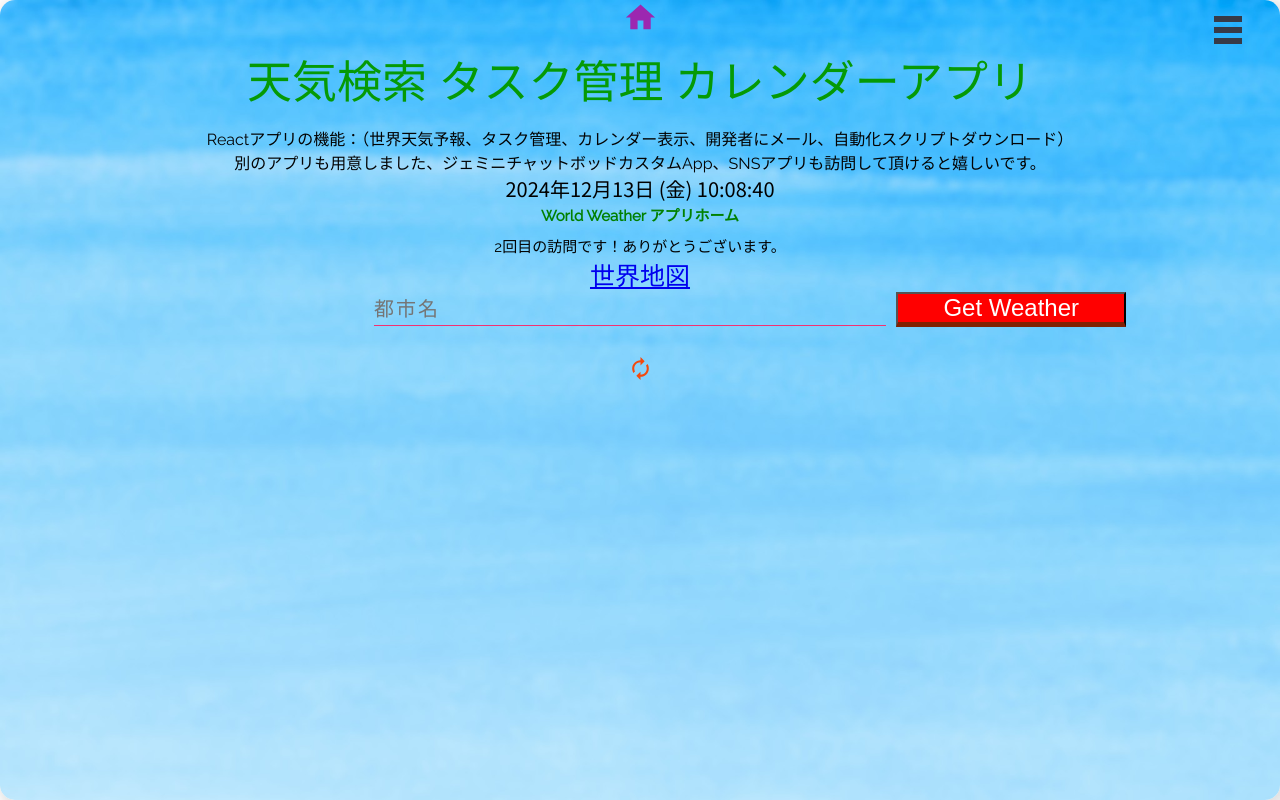
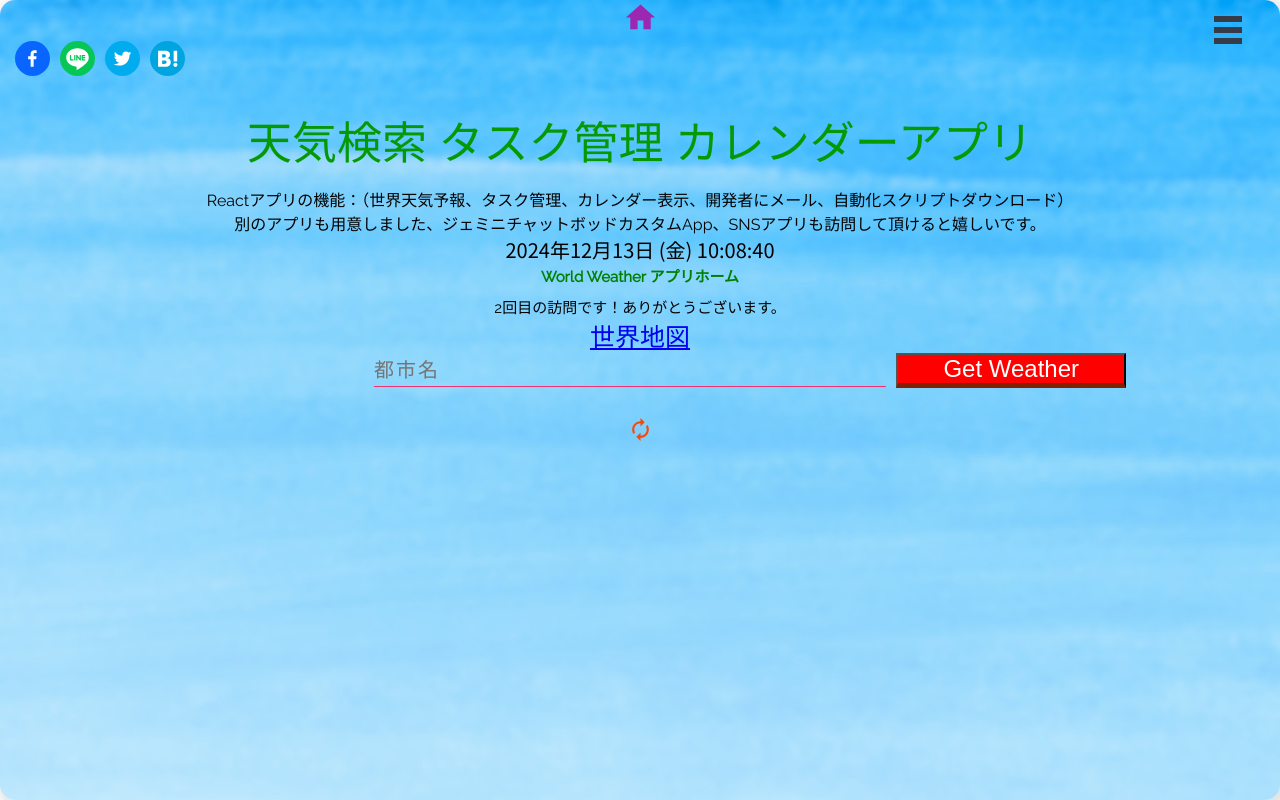
Before and after one commit to masatuber/weather-todo-quiz-app, a React (Vite) app: page / in a window 1280 px wide. Built offline with nearby package versions, Linux system fonts and the light colour scheme; no server answers.

Commit message:
“テストコードブランチだけどSNSボタンプッシュ”

```diff
--- a/package.json
+++ b/package.json
@@ -26,6 +26,7 @@
     "react-dom": "^18.3.1",
     "react-modal": "^3.16.3",
     "react-router-dom": "^7.5.2",
+    "react-share": "^5.2.2",
     "uuid": "^11.0.4",
     "xlsx": "^0.18.5"
   },
--- a/src/App.css
+++ b/src/App.css
@@ -311,3 +311,8 @@ input[type="text"] {
             position: relative;
         }
 }
+
+/* SNSボタン表示 */
+.snsButton {
+    margin-left: 15px;
+}
--- a/src/App.jsx
+++ b/src/App.jsx
@@ -14,6 +14,7 @@ import axios from "axios";
 import { bubble as Menu } from "react-burger-menu"; //ハンバーガーメニューライブラリ使用
 import HomeIcon from '@mui/icons-material/Home';  //Homeアイコン導入
 import AutorenewIcon from '@mui/icons-material/Autorenew';  //リロードアイコン導入
+import ShareButtonList from './components/counter/shareSns/ShareButtonList';
 
 // 動的インポート
 const NotFound = lazy(() => import('./components/not_found'));
@@ -90,10 +91,7 @@ const WEATHER_API_KEI = import.meta.env.VITE_REACT_APP_WEATHER_API_KEY;
             {/* ハンバーガーメニュー 配置用*/}
             <div className="menuContainer">
               <Menu>
-                <Link
-                  className="menu-item"
-                  to="/"
-                >
+                <Link className="menu-item" to="/">
                   World Weather アプリ
                 </Link>
                 <Link
@@ -108,28 +106,16 @@ const WEATHER_API_KEI = import.meta.env.VITE_REACT_APP_WEATHER_API_KEY;
                   ジェミニカスタムAppはこちら
                 </Link>
                 {/* chat bot API追加 */}
-                <Link
-                  className="menu-item"
-                  to="/TodoApps"
-                >
+                <Link className="menu-item" to="/TodoApps">
                   ReactTodoアプリを開く
                 </Link>
-                <Link
-                  className="menu-item"
-                  to="/Calendar"
-                >
+                <Link className="menu-item" to="/Calendar">
                   簡易カレンダーアプリを開く
                 </Link>
-                <Link
-                  className="menu-item"
-                  to="/PasswordGenerator"
-                >
+                <Link className="menu-item" to="/PasswordGenerator">
                   パスワード生成アプリを開く
                 </Link>
-                <Link
-                  className="menu-item"
-                  to="/PythonDlPage"
-                >
+                <Link className="menu-item" to="/PythonDlPage">
                   Python exeダウンロードページ
                 </Link>
                 <Link
@@ -165,17 +151,14 @@ const WEATHER_API_KEI = import.meta.env.VITE_REACT_APP_WEATHER_API_KEY;
                 >
                   Youtubeチャンネルはこちら
                 </Link>
-                <Link
-                  className="menu-item"
-                  to="/Inquiry"
-                >
+                <Link className="menu-item" to="/Inquiry">
                   開発者にお問合せページはこちら
                 </Link>
               </Menu>
               {/* タイトルよりも上に配置する タイトル、時計は常にレンダーする */}
               {/*フラグメントで複数のコーポメントreturnさせる*/}
             </div>
-              {/* ルーティング 用*/}
+            {/* ルーティング 用*/}
             <Routes>
               <Route
                 index
@@ -185,6 +168,12 @@ const WEATHER_API_KEI = import.meta.env.VITE_REACT_APP_WEATHER_API_KEY;
                       <div className="homeBody">
                         {/* ホームForm時計結果ボタン常時表示 */}
                         <HomeIcon color="secondary" sx={{ fontSize: 35 }} />
+                        <div className="snsButton">
+                          <ShareButtonList
+                            title="このアプリはマルチアプリです"
+                            url="https://masatuber-weather-app3.netlify.app"
+                          />
+                        </div>
                         <Title />
                         <div className="dit">
                           <font color="black">
--- /dev/null
+++ b/src/components/counter/shareSns/ShareButtonList.jsx
@@ -0,0 +1,53 @@
+import {
+  FacebookIcon,
+  FacebookShareButton,
+  HatenaIcon,
+  HatenaShareButton,
+  LineIcon,
+  LineShareButton,
+  TwitterIcon,
+  TwitterShareButton,
+} from "react-share";
+import styled from "@emotion/styled";
+
+//ボタンのサイズは変数格納実施予定
+const Wrapper = styled.div`
+  display: flex;
+  padding-bottom: 20px;
+`;
+
+const ButtonWrapper = styled.div`
+  padding-right: 10px;
+`;
+
+const ShareButtonList = ({ title, url = window.location.href }) => {
+  return (
+    <Wrapper>
+      <ButtonWrapper>
+        <FacebookShareButton url={url}>
+          <FacebookIcon size={35} round />
+        </FacebookShareButton>
+      </ButtonWrapper>
+
+      <ButtonWrapper>
+        <LineShareButton url={url}>
+          <LineIcon size={35} round />
+        </LineShareButton>
+      </ButtonWrapper>
+
+      <ButtonWrapper>
+        <TwitterShareButton title={title} url={url}>
+          <TwitterIcon size={35} round />
+        </TwitterShareButton>
+      </ButtonWrapper>
+
+      <ButtonWrapper>
+        <HatenaShareButton url={url}>
+          <HatenaIcon size={35} round />
+        </HatenaShareButton>
+      </ButtonWrapper>
+    </Wrapper>
+  );
+};
+
+export default ShareButtonList;
```
Also changed, not shown: 2 other files (tests, documents, lock files or other folders).
